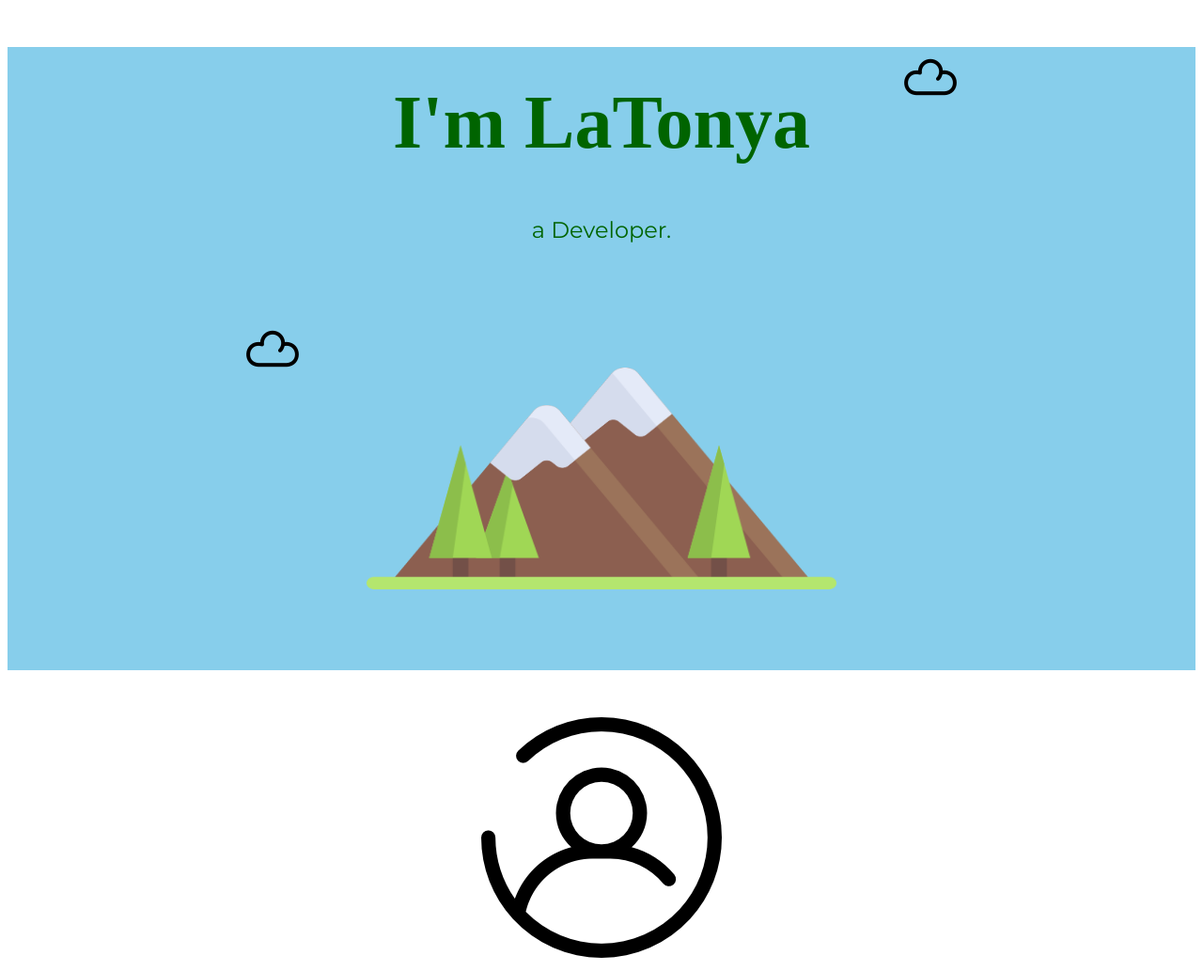
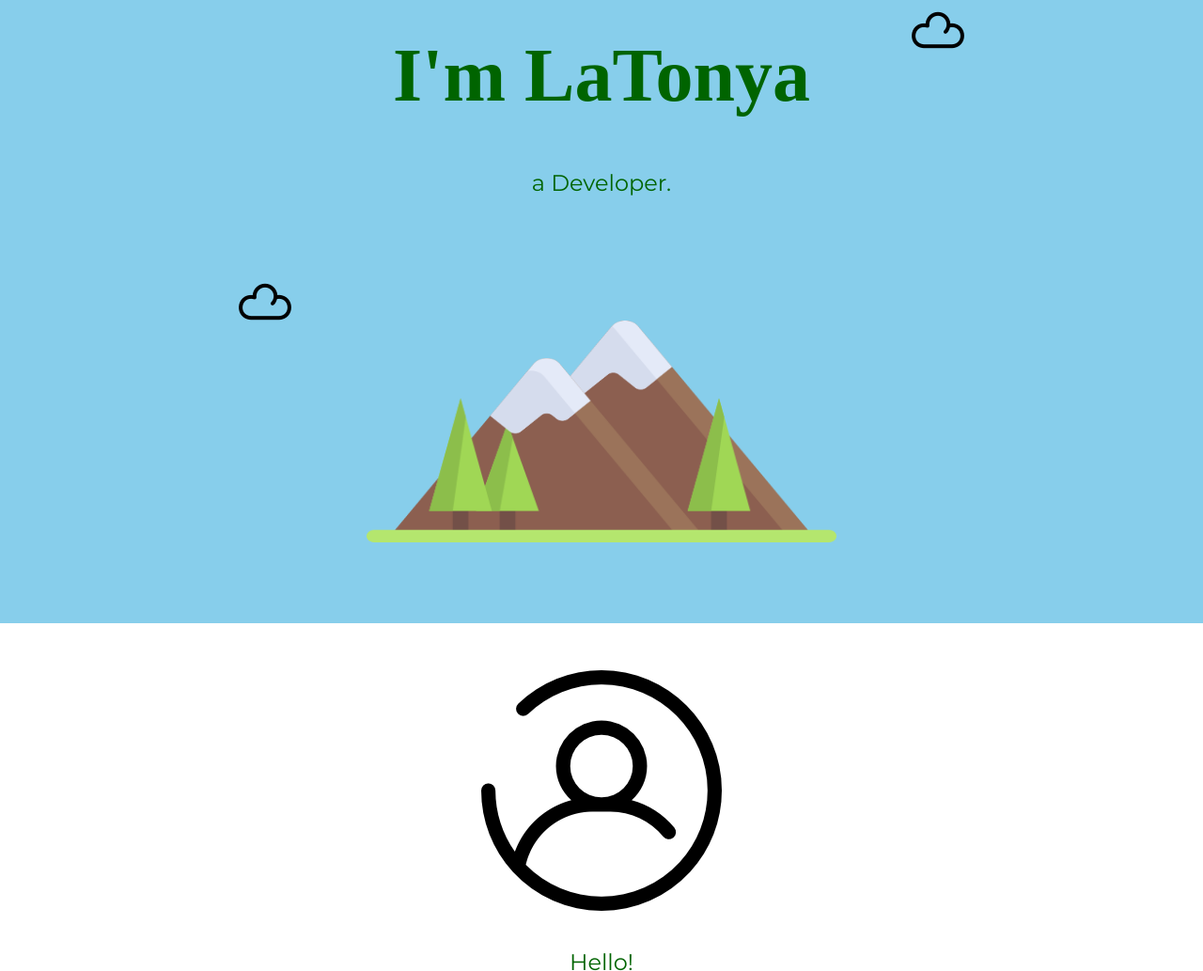
Before and after one commit to LaTonyaJ/css_cv, a plain HTML site: page index.html in a window 1280 px wide. Shown: the top 1033 px of the page at 94% size. Drawn offline with Linux system fonts and the light colour scheme; a web font is replaced by a local one.

Commit message:
Update index.css

```diff
--- a/index.css
+++ b/index.css
@@ -1,10 +1,11 @@
 body {
     text-align: center;
     font-family: montserrat, sans-serif;
+    margin: 0;
 }
 
 h1 {
-    margin: 50px auto 0 auto;
+    margin: 0 auto 0 auto;
     font-family: square peg;
     font-size: 5rem;
     color: darkgreen;
```
